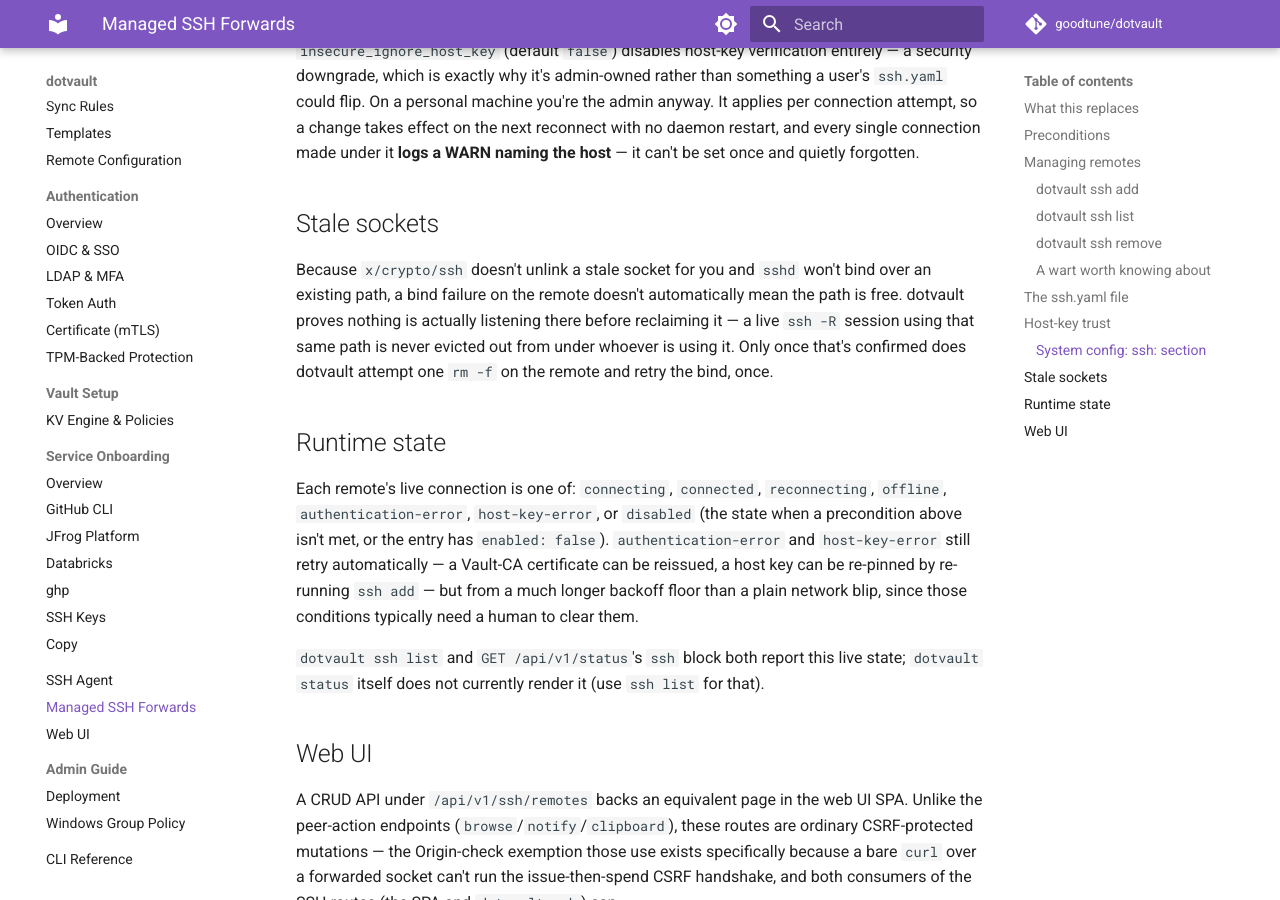
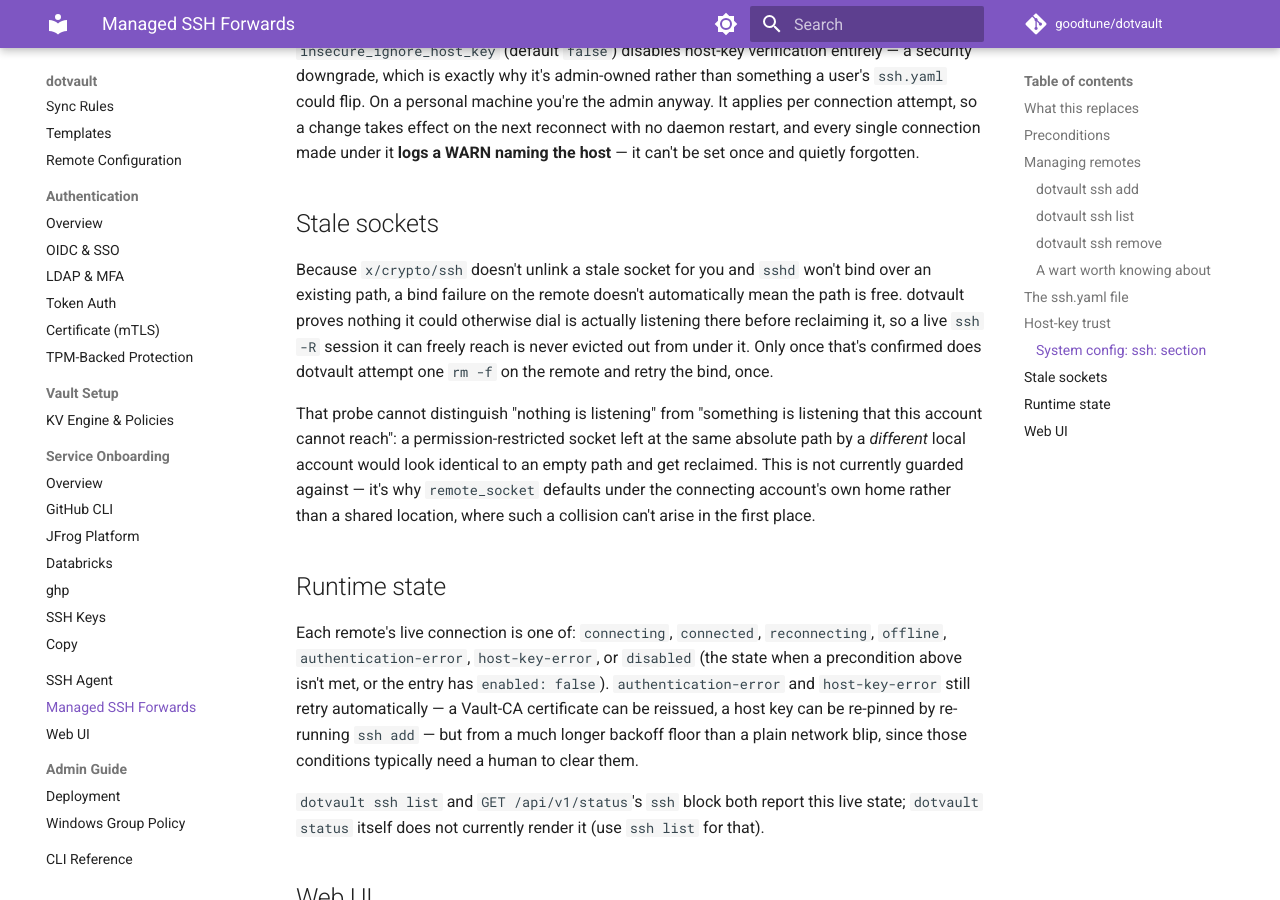
Before and after one commit to goodtune/dotvault, an MkDocs documentation site: the page built from docs/guide/ssh-forwards.md, in a window 1280 px wide and 900 px high, scrolled down 5050 px. Built offline with MkDocs 1.6.1 and Material for MkDocs 9.7.7, drawn with Linux system fonts in a browser that asks for light colours; comment, search, counter and statistics services are not loaded.

Commit message:
docs(ssh-forwards): soften overstated stale-socket eviction guarantee
The 'never evicted... under whoever is using it' phrasing read as an
unconditional guarantee. The differential probe that gates the rm -f
cannot distinguish 'nothing is listening' from 'something is listening
that this account cannot reach', so a permission-restricted socket
owned by a different account at the same path would be reclaimed.
State that boundary explicitly and note why the default remote_socket
path (under the connecting account's own home) avoids the collision.
Also fixed a dangling #states anchor link to the actual Runtime state
section heading.

```diff
--- a/docs/guide/ssh-forwards.md
+++ b/docs/guide/ssh-forwards.md
@@ -119,7 +119,9 @@ ssh:
 
 ## Stale sockets
 
-Because `x/crypto/ssh` doesn't unlink a stale socket for you and `sshd` won't bind over an existing path, a bind failure on the remote doesn't automatically mean the path is free. dotvault proves nothing is actually listening there before reclaiming it — a live `ssh -R` session using that same path is never evicted out from under whoever is using it. Only once that's confirmed does dotvault attempt one `rm -f` on the remote and retry the bind, once.
+Because `x/crypto/ssh` doesn't unlink a stale socket for you and `sshd` won't bind over an existing path, a bind failure on the remote doesn't automatically mean the path is free. dotvault proves nothing it could otherwise dial is actually listening there before reclaiming it, so a live `ssh -R` session it can freely reach is never evicted out from under it. Only once that's confirmed does dotvault attempt one `rm -f` on the remote and retry the bind, once.
+
+That probe cannot distinguish "nothing is listening" from "something is listening that this account cannot reach": a permission-restricted socket left at the same absolute path by a *different* local account would look identical to an empty path and get reclaimed. This is not currently guarded against — it's why `remote_socket` defaults under the connecting account's own home rather than a shared location, where such a collision can't arise in the first place.
 
 ## Runtime state
 
```
Also changed, not shown: other parts of docs/guide/ssh-forwards.md (+1 -1 lines).
